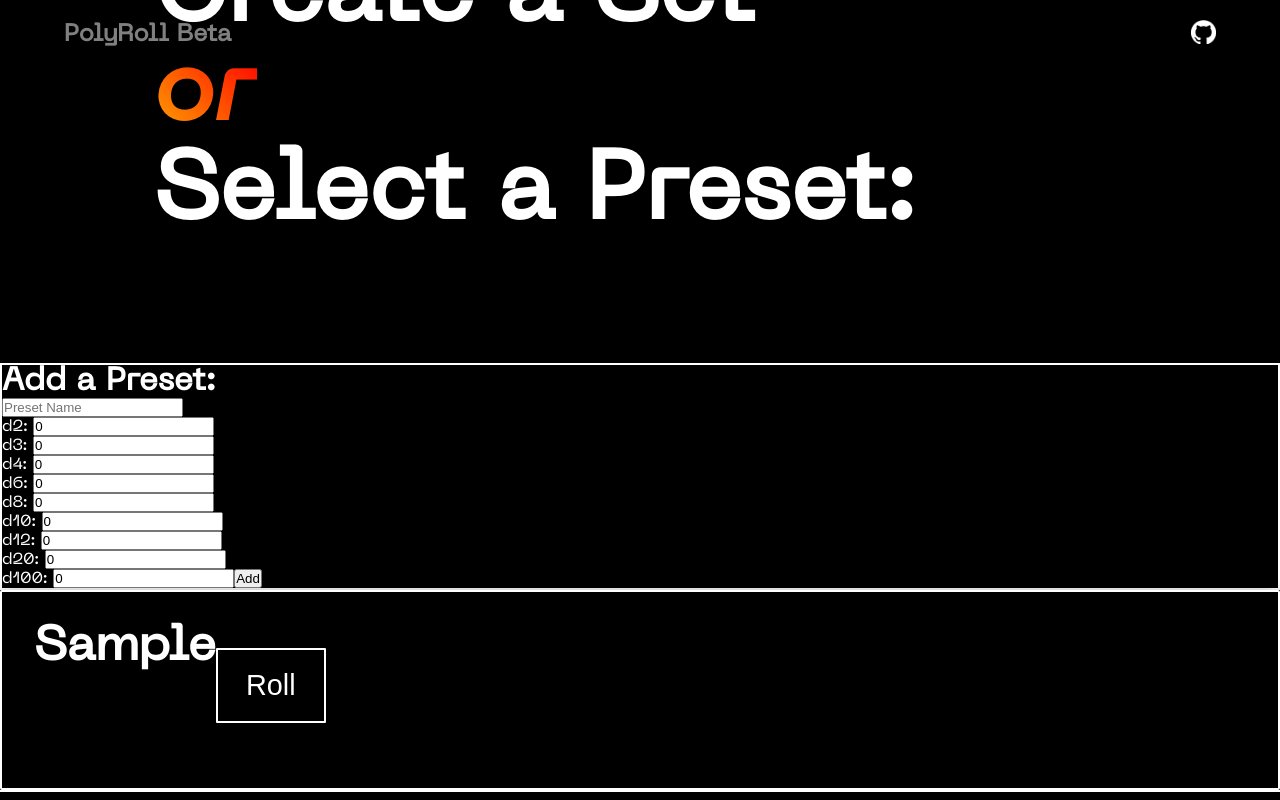
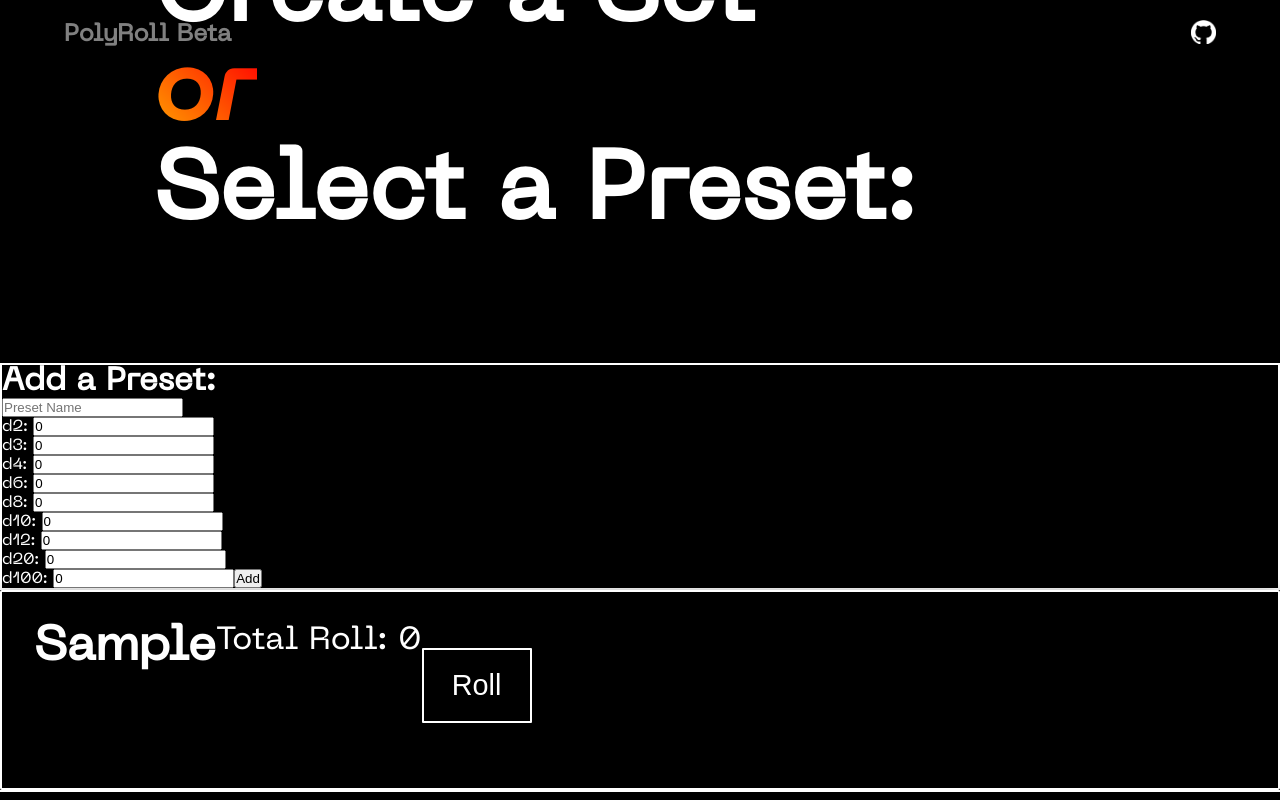
Before and after one commit to dondewaay/MultiRoll, a React (Vite) app: page /PolyRoll/roll in a window 1280 px wide. Both pictures are taken after typing "Sample" into the empty fields and a click on the button "Add". Shown: the part 277-1077 px from the top of the page. Built offline with nearby package versions, Linux system fonts and the light colour scheme.

Commit message:
Logical progress

```diff
--- a/src/components/Card.jsx
+++ b/src/components/Card.jsx
@@ -1,6 +1,18 @@
+import React, { useState } from "react";
 import { motion } from "framer-motion";
 
 const Card = ({ name, config }) => {
+  const [totalRoll, setTotalRoll] = useState(0);
+
+  const calculateTotalRoll = () => {
+    let total = 0;
+    for (let i = 0; i <config.die; i++) {
+
+      total += Math.floor(Math.random() * config[die] + 1);
+    }
+    setTotalRoll(total);
+  };
+
   return (
     <motion.div
       className="card"
@@ -9,7 +21,10 @@ const Card = ({ name, config }) => {
       transition={{ duration: 0.3 }}
     >
       <h2>{name}</h2>
-      <button className="btn">Roll</button>
+      <p>Total Roll: {totalRoll}</p>
+      <button className="btn" onClick={calculateTotalRoll}>
+        Roll
+      </button>
     </motion.div>
   );
 };
```
